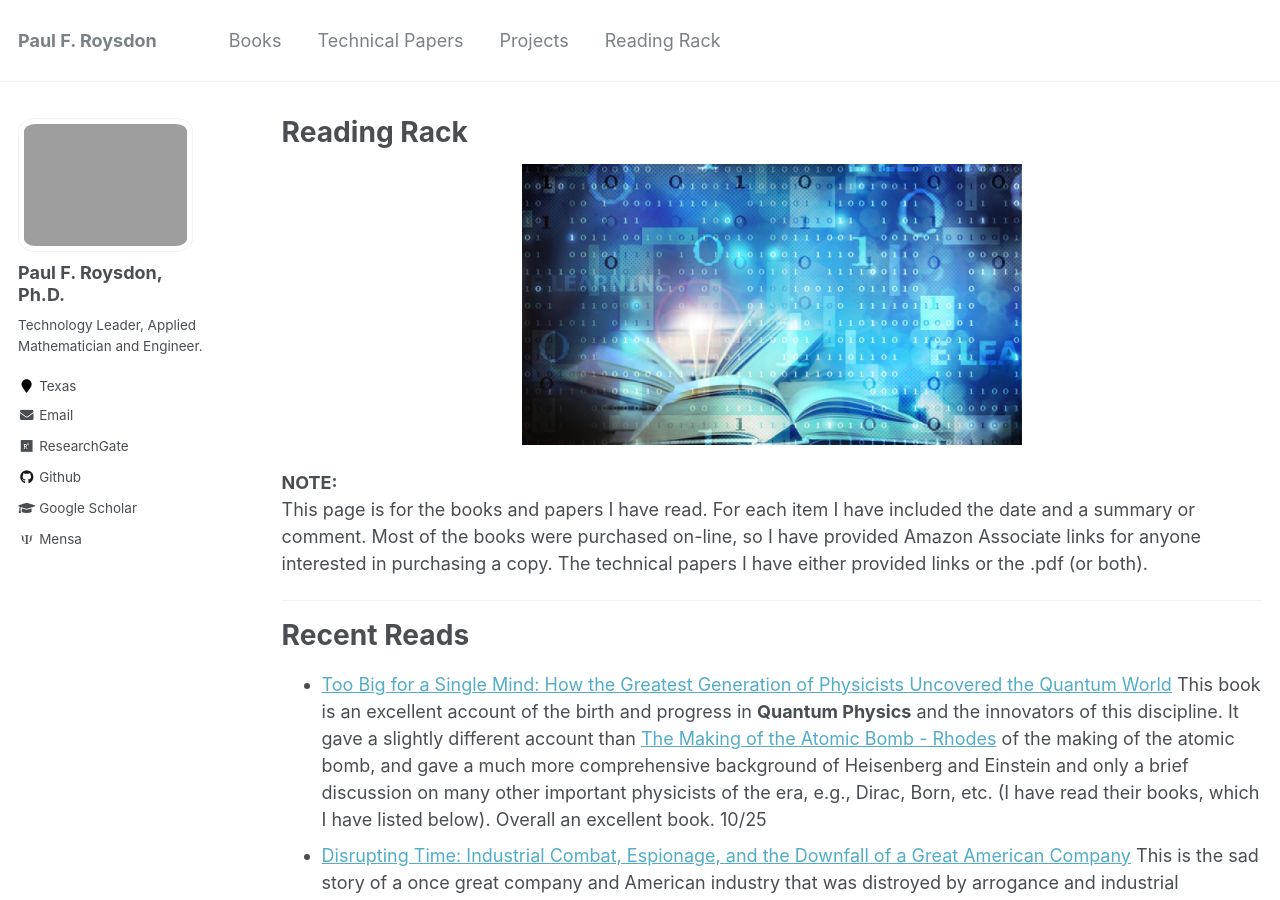
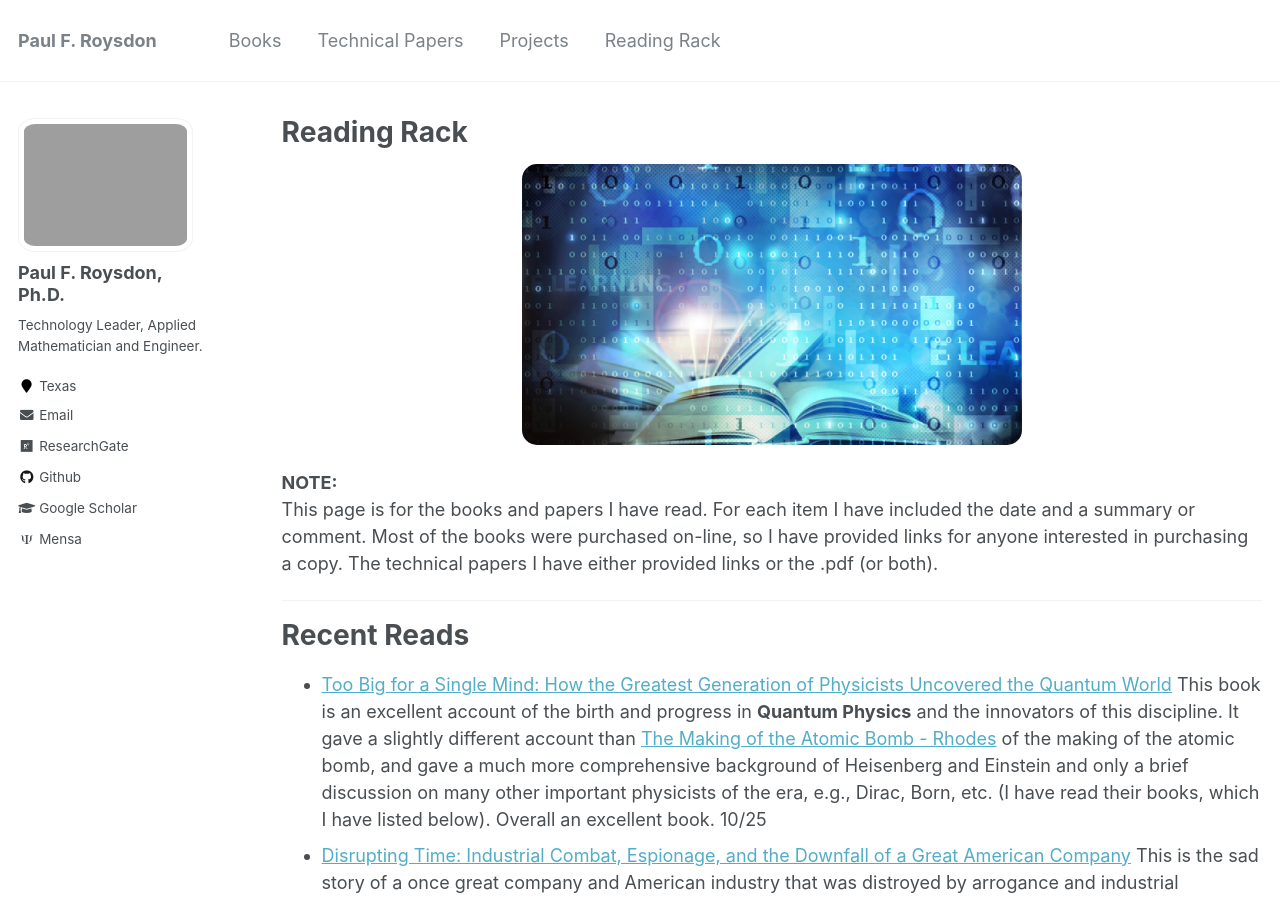
Before and after one commit to pfroysdon/pfroysdon.github.io, a Jekyll site: the page built from _pages/reading-rack.md, in a window 1280 px wide and 900 px high. Built offline with Jekyll 4.4.1, drawn with Linux system fonts in a browser that asks for light colours; some web fonts are replaced; some of the changed text lies outside the part shown.

Commit message:
Update reading-rack.md

```diff
--- a/_pages/reading-rack.md
+++ b/_pages/reading-rack.md
@@ -8,11 +8,11 @@
 {% include base_path %}
 
 <p align="center">
-	<img width="500" img src="/images/machine-learning-books.jpg">
+	<img width="500" img src="/images/machine-learning-books.jpg" style="border-radius: 15px;">
 </p>
 
 **NOTE:**
-This page is for the books and papers I have read.  For each item I have included the date and a summary or comment.  Most of the books were purchased on-line, so I have provided Amazon Associate links for anyone interested in purchasing a copy.  The technical papers I have either provided links or the .pdf (or both).
+This page is for the books and papers I have read.  For each item I have included the date and a summary or comment.  Most of the books were purchased on-line, so I have provided links for anyone interested in purchasing a copy.  The technical papers I have either provided links or the .pdf (or both).
 
 
 -----------------------------------------------------------------------------------
@@ -98,7 +98,7 @@
 
 ## Theoretical Physics
 <p align="center">
-	<img width="500" img src="/images/IMG_6933.JPG">
+	<img width="500" img src="/images/IMG_6933.JPG" style="border-radius: 15px;">
 </p>
 
 - [Eight Lectures on Theoretical Physics - Max Planck](https://amzn.to/3JHmnq2) Great lectures and very eloquent.  Dr. Planck takes soft approach to introduce very advanced topics of the day (1909) and describes the problems beautifully.  I wish I was alive and present when he presented. 11/22
@@ -124,7 +124,7 @@
 
 ## Math
 <p align="center">
-	<img width="500" img src="/images/IMG_3744.jpg">
+	<img width="500" img src="/images/IMG_3744.jpg" style="border-radius: 15px;">
 </p>
 
 - [Mathematische Formeln - Sieber](https://amzn.to/404Vtzj) **My preferred short-form (48 pages) math reference.** Apparently every German high school student receives this book! I received this book when I studied in Germany, and during my undergrad I added notes throughout this text, e.g. the definition of a series can be defined in sequence or with a summation, I added the summation form, etc.  **I have considered translating this book (with my notes) for English speaking students.  Send me an email if you are interested.**
@@ -201,7 +201,7 @@
 
 ## Cryptanalysis
 <p align="center">
-	<img width="500" img src="/images/IMG_6934.JPG">
+	<img width="500" img src="/images/IMG_6934.JPG" style="border-radius: 15px;">
 </p>
 
 - [Cryptanalysis: A Study of Ciphers and Their Solution](https://amzn.to/4532XVC) traditional methods for enciphering and deciphering cryptograms.
@@ -218,7 +218,7 @@
 
 ## Machine Learning & Deep Learning
 <p align="center">
-	<img width="500" img src="/images/IMG_6935.JPG">
+	<img width="500" img src="/images/IMG_6935.JPG" style="border-radius: 15px;">
 </p>
 
 Most of the ML literature I have read is contained in technical papers, which I have supplied in section Technical Papers / Machine Learning and Artificial Intelligence.
@@ -266,7 +266,7 @@
 
 ## Law, AI Law & Cyber Law
 <p align="center">
-	<img width="500" img src="/images/IMG_3728.jpg">
+	<img width="500" img src="/images/IMG_3728.jpg" style="border-radius: 15px;">
 </p>
 
 **Note:** I am presently reading the following textbooks on AI Law.  I will provide a complete review of each book when completed.
@@ -290,8 +290,8 @@
 
 ## Aeronautical & Mechanical Engineering, Stability & Control, Aircraft Design
 <p align="center">
-	<img width="500" img src="/images/IMG_3745.jpg">
-	<img width="500" img src="/images/IMG_3746.jpg">
+	<img width="500" img src="/images/IMG_3745.jpg" style="border-radius: 15px;">
+	<img width="500" img src="/images/IMG_3746.jpg" style="border-radius: 15px;">
 </p>
 
 - [Aircraft Design: A Conceptual Approach, Fourth Edition](https://amzn.to/3yVTwJp)  **I served on the AIAA Air Craft Design Technical Committee with this author for 5 years.** This book helped me design several military aircraft. **This is absolutely the best book for aircraft design, and I know the author personally**
@@ -333,7 +333,7 @@
 
 ## Electrical Engineering, Navigation Theory, State Estimation, Signal Processing
 <p align="center">
-	<img width="500" img src="/images/IMG_3743.jpg">
+	<img width="500" img src="/images/IMG_3743.jpg" style="border-radius: 15px;">
 </p>
 
 - [Aided Navigation, GPS with High Rate Sensors - Farrell](https://amzn.to/3n7xSiK) **This was my PhD adviser**.  His book is the reason I petitioned him to be his PhD student.  Farrell and this book are known world-wide.  **This book is one of the few books that I have seen where every variable is clearly defined and explained**.  I learned so much from Dr. Farrell and I have carried forward his instruction into how I write [my books](https://roysdonfibonaccipress.com).  This is a great book on Kalman Filters, GPS-INS navigation, AHRS, GPS positioning, smoothing, and state estimation.
@@ -366,7 +366,7 @@
 
 ## Watchmaking
 <p align="center">
-	<img width="500" img src="/images/IMG_3747.jpg">
+	<img width="500" img src="/images/IMG_3747.jpg" style="border-radius: 15px;">
 </p>
 
 - [Traité de construction horlogère](https://watchprint.com/en/technical-insights/80-traite-de-construction-horlogere.html) 08/23
@@ -534,9 +534,3 @@
 - [T.S. Eliot: The Complete Poems and Plays](https://amzn.to/3LCaXX3) 06/15
 - [Robert Frost: Collected Poems, Prose, and Plays](https://amzn.to/3Z7ZsK6) 01/09
 - [Whitman: Poetry and Prose](https://amzn.to/3yTIjJt) 01/09
-
-
-
-
-
-Note: The Amazon links on this page are "Amazon Associate" links.  As an Amazon Associate, I earn from qualifying purchases.
```
